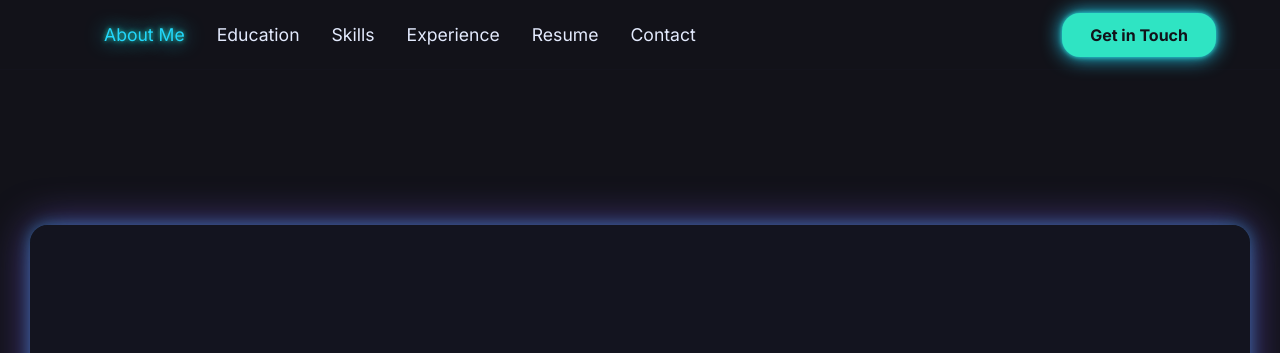
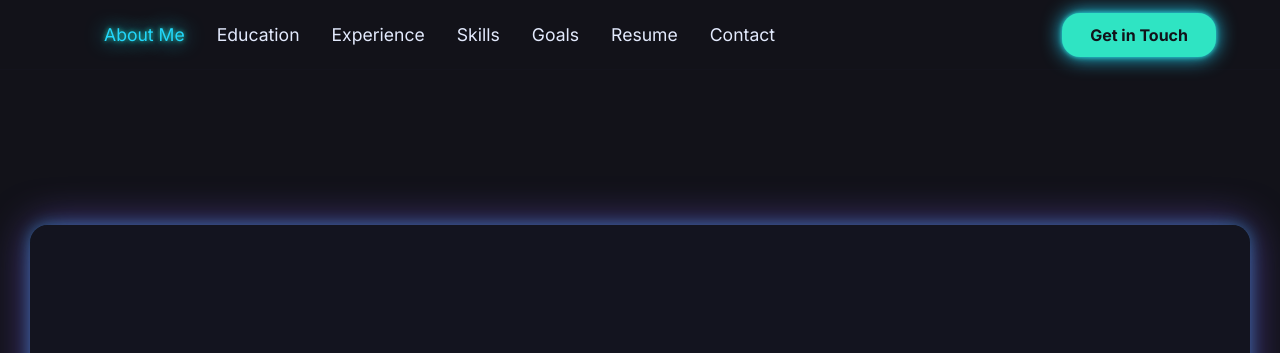
Before and after one commit to MariamAsad05/MariamAsad05.github.io, a plain HTML site: page index.html in a window 1280 px wide. Shown: the top 353 px of the page. Drawn offline with Linux system fonts and the light colour scheme.

Commit message:
Update index.html

```diff
--- a/index.html
+++ b/index.html
@@ -13,8 +13,9 @@
         <ul class="nav-links">
             <li><a href="#about" class="nav-link">About Me</a></li>
             <li><a href="education.html" class="nav-link active">Education</a></li>
+            <li><a href="#experience" class="nav-link">Experience</a></li>
             <li><a href="#skills" class="nav-link">Skills</a></li>
-            <li><a href="#experience" class="nav-link">Experience</a></li>
+            <li><a href="goals.html" class="nav-link">Goals</a></li>
             <li><a href="#resume" class="nav-link">Resume</a></li>
             <li><a href="#contact" class="nav-link">Contact</a></li>
         </ul>
```
